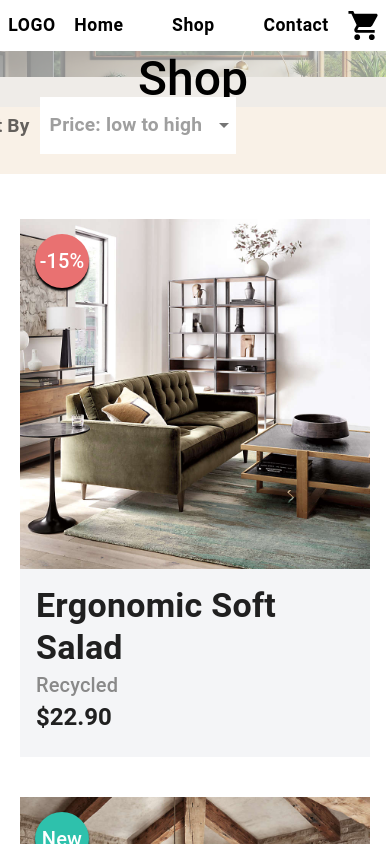
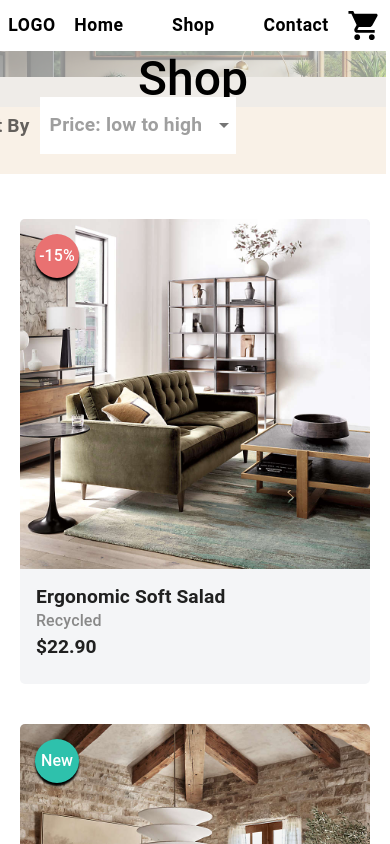
Before and after one commit to Gibsongf/furniture-eCommerce-react-app, a React (Vite) app: page /shop in a window 390 px wide. Shown: the top 844 px of the page. Built offline with nearby package versions, Linux system fonts and the light colour scheme.

Commit message:
discount badge css

```diff
--- a/src/App.css
+++ b/src/App.css
@@ -66,6 +66,28 @@ a:visited {
     font-size: 0.8rem;
   }
 
+  .MuiTypography-root.home-our-product {
+    font-size: 1.7rem;
+
+  }
+
+  .product-card h1 {
+    font-size: 1.2rem;
+  }
+
+  .product-card h2 {
+    font-size: 1rem;
+  }
+
+  .card-discount.MuiBox-root {
+    width: 38px;
+    height: 38px;
+
+  }
+
+  .card-discount h4 {
+    font-size: 1rem;
+  }
 }
 
 @media (max-width:600px) {
--- a/src/Pages/Home.tsx
+++ b/src/Pages/Home.tsx
@@ -41,6 +41,7 @@ export default function Home() {
       <Divider flexItem />
 
       <Typography
+        className="home-our-product"
         sx={{
           maxWidth: "1200px",
           textAlign: "center",
--- a/src/components/Home/ShareSetup.tsx
+++ b/src/components/Home/ShareSetup.tsx
@@ -9,8 +9,8 @@ export default function ShareSetupImages() {
   return (
     <Box
       sx={{
-                width: "99vw",
-                overflowY: "hidden",
+        // width: "99vw",
+        // overflowY: "hidden",
         borderBottom: "solid 1px #616161",
         paddingBottom: "20px",
       }}>
--- a/src/components/Products/CicleCardBadge.tsx
+++ b/src/components/Products/CicleCardBadge.tsx
@@ -17,6 +17,7 @@ export const CircleBadge = ({ isNew, value }: CircleBadge) => {
     //     justifyContent="flex-end"
     //     sx={{ width: "100%", zIndex: "1", position: "relative" }}>
     <Box
+      className="card-discount"
       display="flex"
       alignItems="center"
       justifyContent=" center"
@@ -26,7 +27,7 @@ export const CircleBadge = ({ isNew, value }: CircleBadge) => {
         backgroundColor: color,
         position: "absolute",
         zIndex: "1",
-        borderRadius: "50px",
+        borderRadius: "50%",
         margin: "15px",
         padding: "3px",
         color: "white",
--- a/src/components/Products/ProductCard.tsx
+++ b/src/components/Products/ProductCard.tsx
@@ -30,9 +30,10 @@ export function ProductCard({ product }: { product: Product }) {
   const style = { maxWidth: "100%", height: "auto", display: "block" };
   return (
     <Card
+      className="product-card"
       sx={{
         backgroundColor: "#F4F5F7",
-        borderRadius: "0px",
+        borderRadius: "5px",
         position: "relative",
       }}
       onMouseEnter={onMouseEnter}
```
Lines whose indentation alone changed are shown as unchanged.
